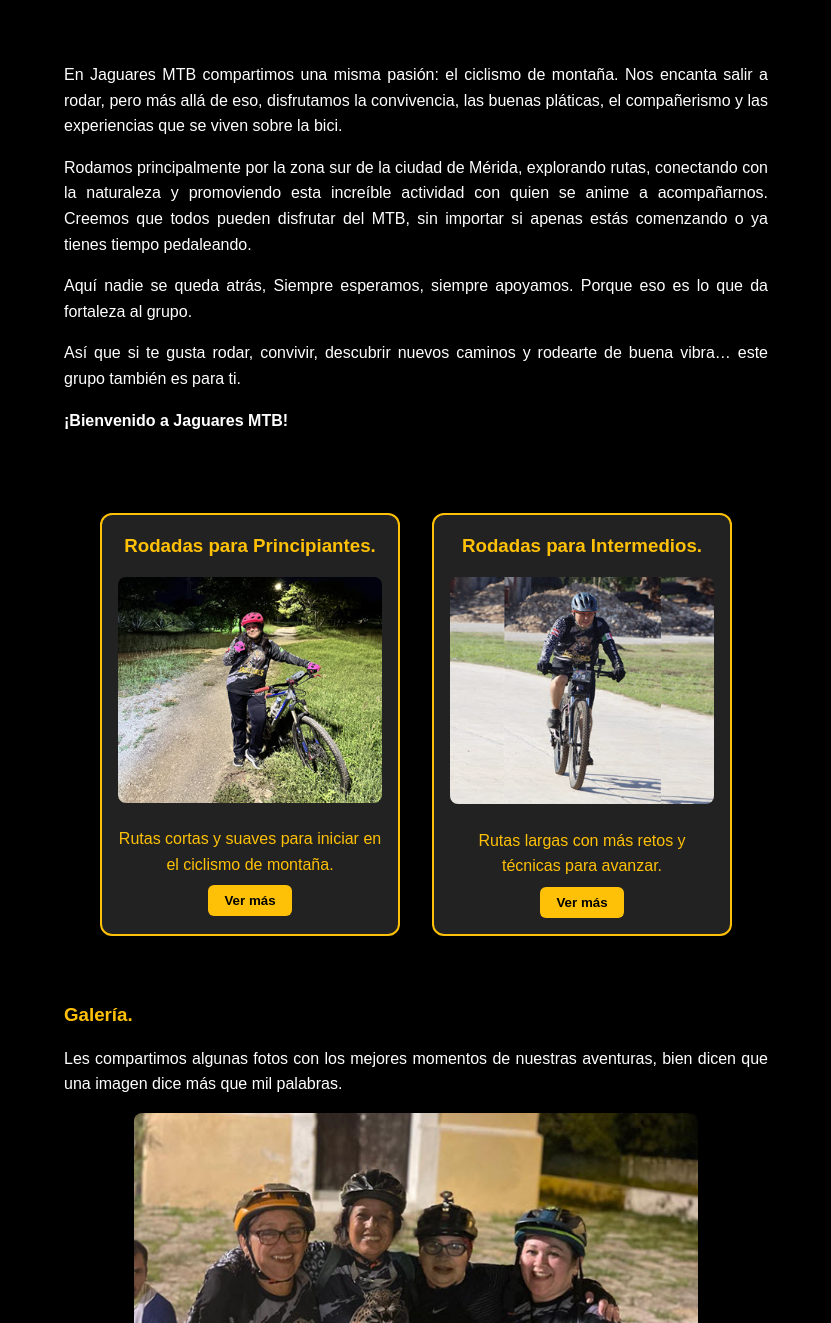
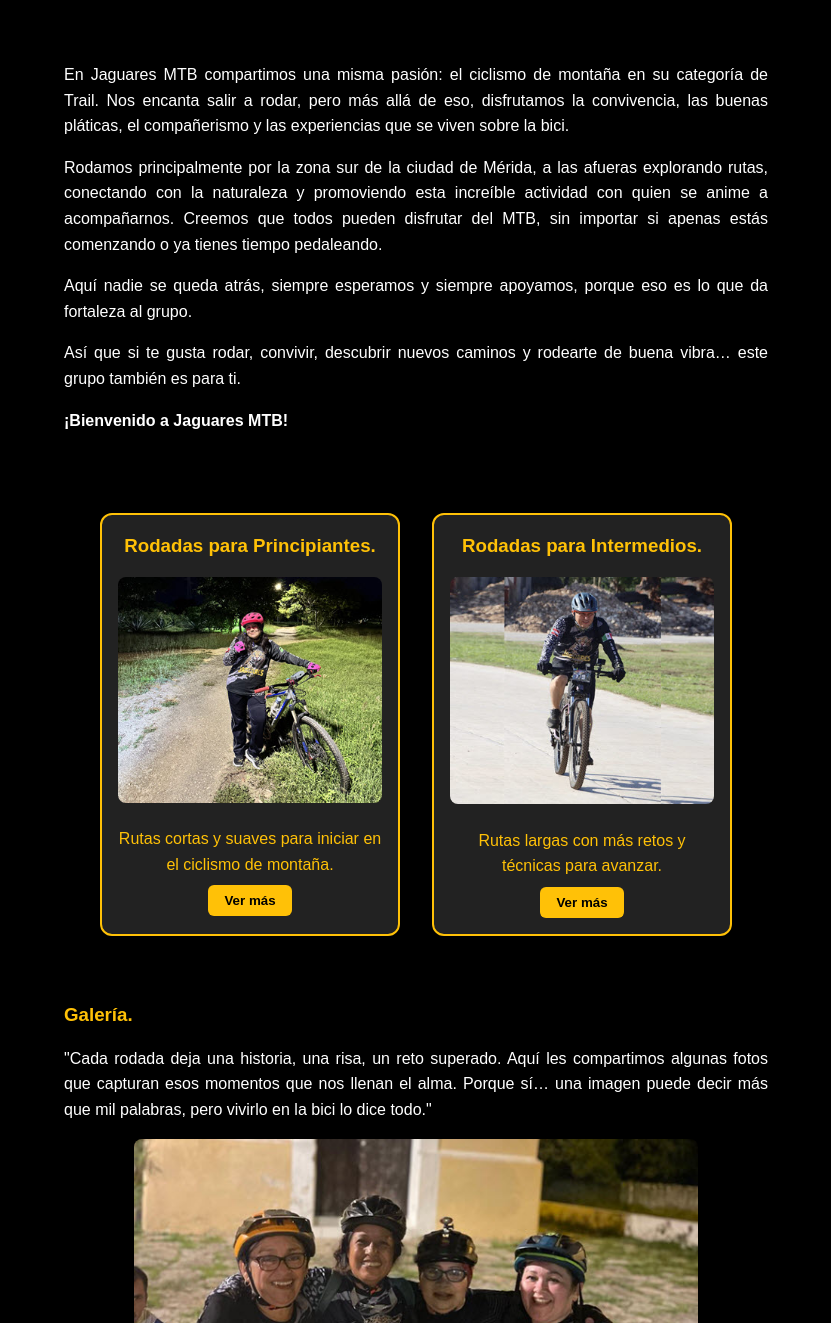
Before and after one commit to JaguaresMTB/JaguaresMTB.github.io, a plain HTML site: page 2/index.html in a window 1280 px wide. Shown: the part 610-1933 px from the top of the page, without its empty margins (224-1055 px from the left). Drawn offline with Linux system fonts and the light colour scheme.

Commit message:
Nuevo diseño

```diff
--- a/2/index.html
+++ b/2/index.html
@@ -21,14 +21,14 @@
   <section class="section quienes-somos">
     <!-- <h3>Quienes somos.</h3> -->
     <p>
-        En Jaguares MTB compartimos una misma pasión: el ciclismo de montaña. Nos encanta salir a rodar, pero más allá de eso,
+        En Jaguares MTB compartimos una misma pasión: el ciclismo de montaña en su categoría de Trail. Nos encanta salir a rodar, pero más allá de eso,
         disfrutamos la convivencia, las buenas pláticas, el compañerismo y las experiencias que se viven sobre la bici.<p/>
 
-        Rodamos principalmente por la zona sur de la ciudad de Mérida, explorando rutas, conectando con la naturaleza y promoviendo
+        Rodamos principalmente por la zona sur de la ciudad de Mérida, a las afueras explorando rutas, conectando con la naturaleza y promoviendo
         esta increíble actividad con quien se anime a acompañarnos. Creemos que todos pueden disfrutar del MTB, sin importar si apenas
          estás comenzando o ya tienes tiempo pedaleando.<p/>
 
-        Aquí nadie se queda atrás, Siempre esperamos, siempre apoyamos. Porque eso es lo que da fortaleza al grupo.<p/>
+        Aquí nadie se queda atrás, siempre esperamos y siempre apoyamos, porque eso es lo que da fortaleza al grupo.<p/>
 
         Así que si te gusta rodar, convivir, descubrir nuevos caminos y rodearte de buena vibra… este grupo también es para ti.
 
@@ -56,7 +56,9 @@
   <section class="section quienes-somos">
     <h3>Galería.</h3>
     <p>
-      Les compartimos algunas fotos con los mejores momentos de nuestras aventuras, bien dicen que una imagen dice más que mil palabras.
+      "Cada rodada deja una historia, una risa, un reto superado.
+      Aquí les compartimos algunas fotos que capturan esos momentos que nos llenan el alma.
+      Porque sí… una imagen puede decir más que mil palabras, pero vivirlo en la bici lo dice todo."
   </p>
     <div class="slider-container">
         <div class="slider-wrapper">
--- a/2/style/us.css
+++ b/2/style/us.css
@@ -63,11 +63,6 @@
   }
 
 
-
-
-
-
-/* Responsivo para móviles */
 @media (max-width: 768px) {
   .quienes-somos {
     width: 100%;
```
